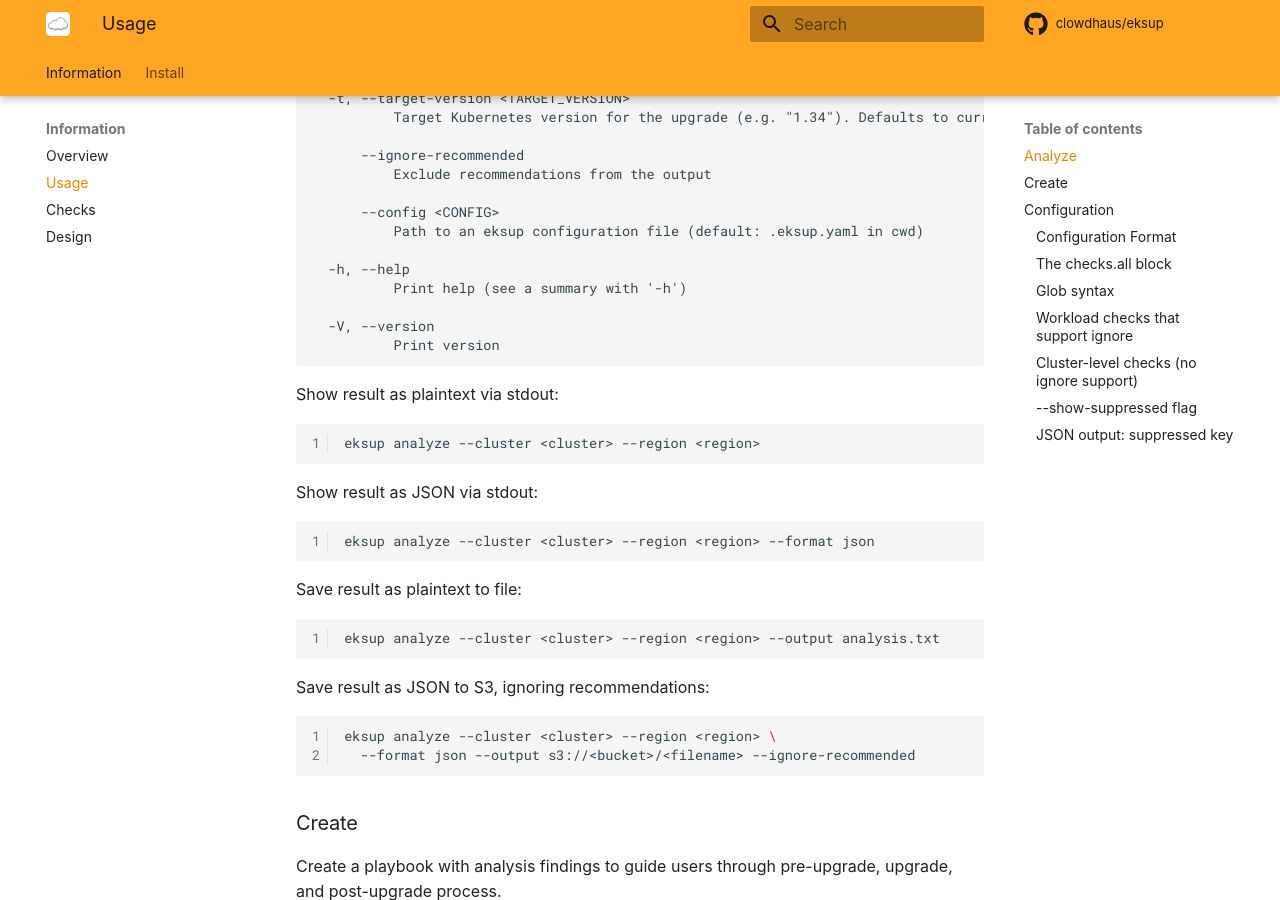
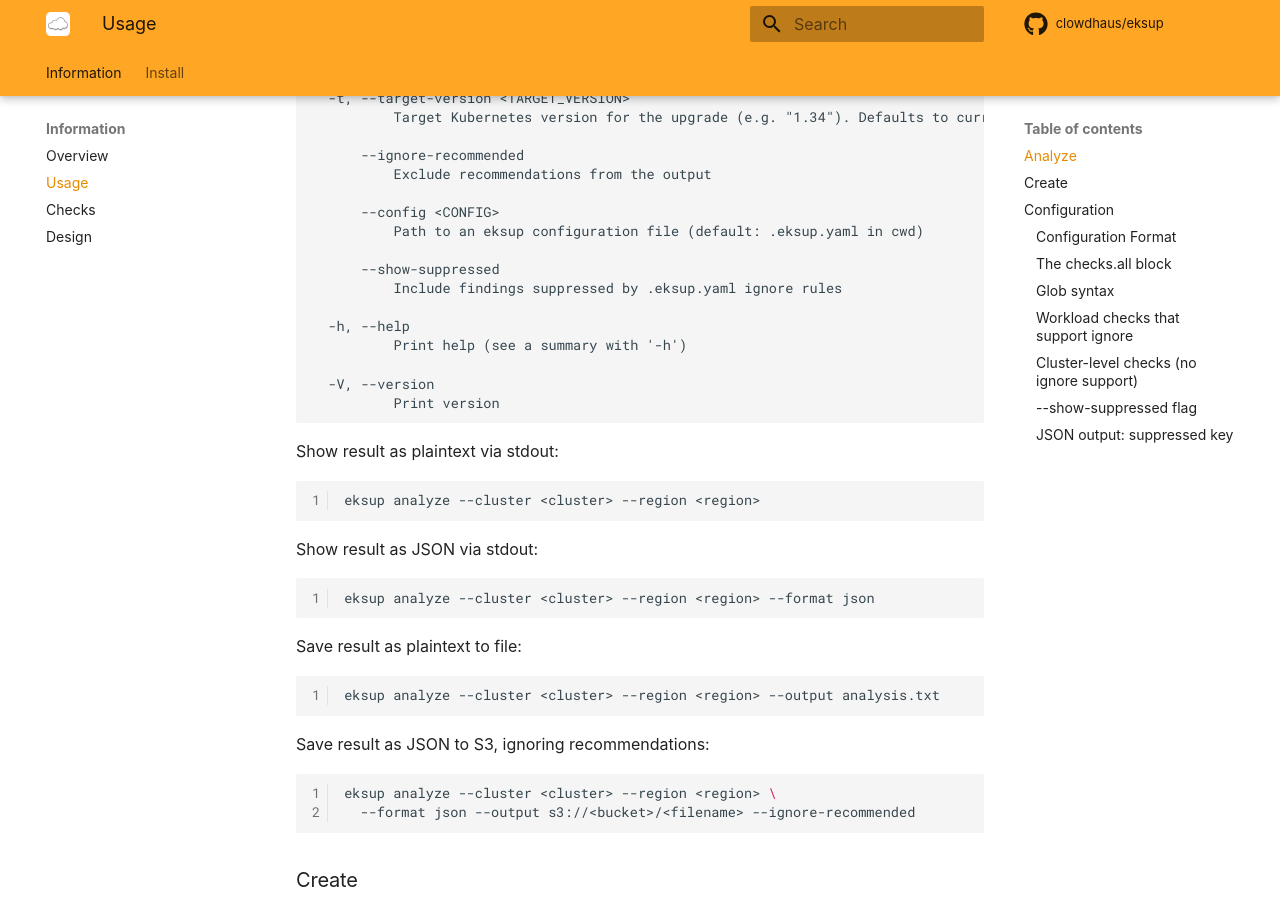
Before and after one commit to clowdhaus/eksup, an MkDocs documentation site: the page built from docs/info/usage.md, in a window 1280 px wide and 900 px high, scrolled down 1127 px. Built offline with MkDocs 1.6.1 and Material for MkDocs 9.7.7, drawn with Linux system fonts in a browser that asks for light colours; some web fonts are replaced; comment, search, counter and statistics services are not loaded; some of the changed text lies outside the part shown.

Commit message:
docs(usage): backfill --show-suppressed in --help reproductions
The hand-copied --help blocks at the top of analyze and create playbook
sections didn't list the new flag. Updated to match runtime output.

Co-Authored-By: Claude Opus 4.7 (1M context) <noreply@anthropic.com>

```diff
--- a/docs/info/usage.md
+++ b/docs/info/usage.md
@@ -58,6 +58,9 @@ Options:
 
       --config <CONFIG>
           Path to an eksup configuration file (default: .eksup.yaml in cwd)
+
+      --show-suppressed
+          Include findings suppressed by .eksup.yaml ignore rules
 
   -h, --help
           Print help (see a summary with '-h')
@@ -127,6 +130,8 @@ Options:
           Exclude recommendations from the output
       --config <CONFIG>
           Path to an eksup configuration file (default: .eksup.yaml in cwd)
+      --show-suppressed
+          Include findings suppressed by .eksup.yaml ignore rules
   -h, --help
           Print help
   -V, --version
```
